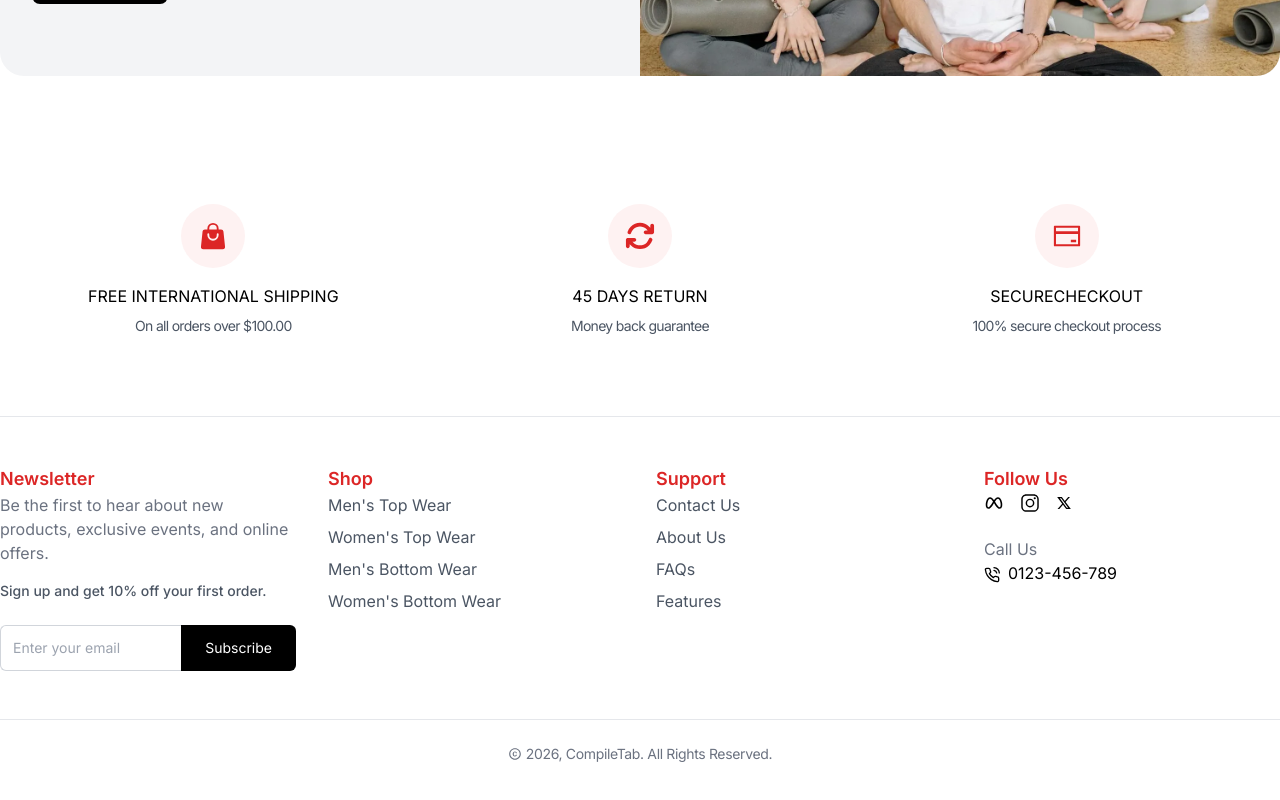
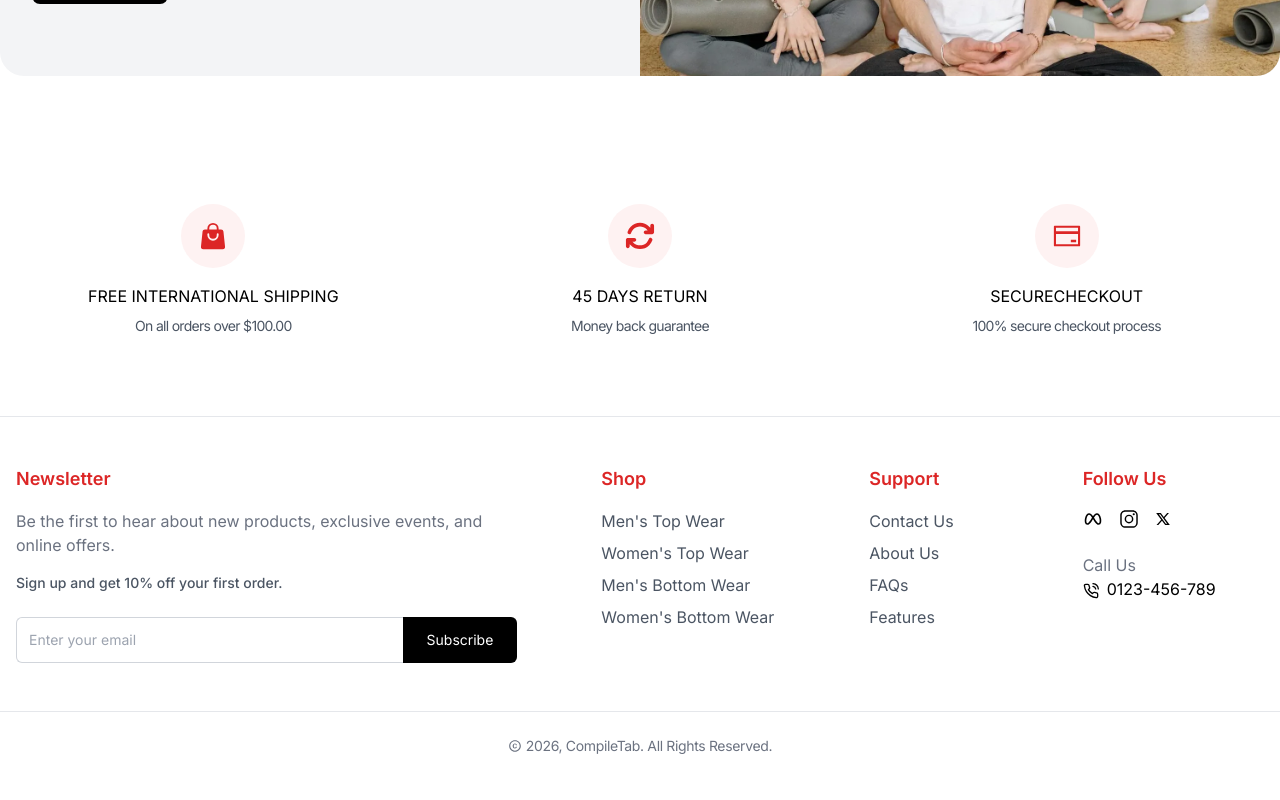
Before and after one commit to NehaShingi/urbanthread, a React (Vite) app in the folder frontend/: page / in a window 1280 px wide. Shown: the part 5469-6269 px from the top of the page. Built offline with nearby package versions, Linux system fonts and the light colour scheme.

Commit message:
Refine footer UI and spacing

```diff
--- a/frontend/src/components/Common/Footer.jsx
+++ b/frontend/src/components/Common/Footer.jsx
@@ -7,10 +7,12 @@ import { Link } from "react-router-dom";
 const Footer = () => {
   return (
     <footer className="border-t py-12">
-      <div className="container mx-auto grid grid-cols-1 md:grid-cols-4 gap-8 px-4 lg:px-0">
+      <div className="container mx-auto grid grid-cols-1 md:grid-cols-12 gap-8 px-4">
         {/* Newsletter */}
-        <div>
-          <h3 className="text-red-600 font-semibold text-lg">Newsletter</h3>
+        <div className="md:col-span-5">
+          <h3 className="text-red-600 font-semibold text-lg mb-4">
+            Newsletter
+          </h3>
 
           <p className="text-gray-500 mb-4">
             Be the first to hear about new products, exclusive events, and
@@ -38,12 +40,12 @@ const Footer = () => {
         </div>
 
         {/* Shop Links*/}
-        <div>
-          <h3 className="text-red-600 font-semibold text-lg">Shop</h3>
+        <div className="md:col-span-3 px-8 ml-5">
+          <h3 className="text-red-600 font-semibold text-lg mb-4">Shop</h3>
 
           <ul className="space-y-2 text-gray-600">
             <li>
-              <Link to="#" className="hover:text-gray-600 transition-colors">
+              <Link to="#" className="hover:text-red-600 transition-colors">
                 Men's Top Wear
               </Link>
             </li>
@@ -68,8 +70,8 @@ const Footer = () => {
         </div>
 
         {/* Support */}
-        <div>
-          <h3 className="text-red-600 font-semibold text-lg">Support</h3>
+        <div className="md:col-span-2">
+          <h3 className="text-red-600 font-semibold text-lg mb-4">Support</h3>
 
           <ul className="space-y-2 text-gray-600">
             <li>
@@ -98,8 +100,8 @@ const Footer = () => {
         </div>
 
         {/* Follow Us */}
-        <div>
-          <h3 className="text-red-600 font-semibold text-lg">Follow Us</h3>
+        <div className="md:col-span-2">
+          <h3 className="text-red-600 font-semibold text-lg mb-4">Follow Us</h3>
 
           {/* Social Icons */}
           <div className="flex items-center space-x-4 mb-6">
```
